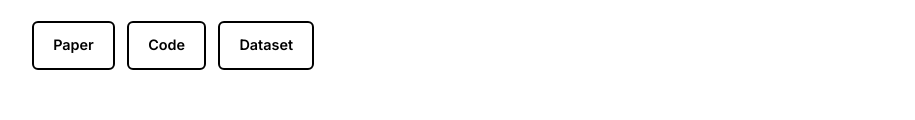
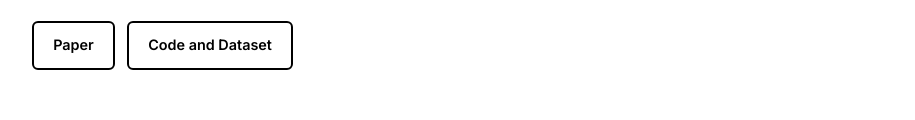
Before and after one commit to anonymous1415510-spec/anonymous1415510-spec.github.io, a plain HTML site: page index.html in a window 1280 px wide. Shown: the part 288-408 px from the top of the page, without its empty margins (182-1097 px from the left). Drawn offline with Linux system fonts and the light colour scheme.

Commit message:
Update index with code and demo dataset.html

```diff
--- a/index.html
+++ b/index.html
@@ -225,8 +225,7 @@
 
     <div class="links-bar">
       <a class="btn" href="https://arxiv.org/abs/XXXX.XXXXX" target="_blank" rel="noopener">Paper</a>
-      <a class="btn" href="https://github.com/anonymous/INFER" target="_blank" rel="noopener">Code</a>
-      <a class="btn" href="#" target="_blank" rel="noopener">Dataset</a>
+      <a class="btn" href="https://drive.google.com/file/d/1JymhYEzi6Yst8xEskpbhs8iO07wIZsn8/view?usp=sharing" target="_blank" rel="noopener">Code and Dataset</a>
     </div>
   </header>
 
```
